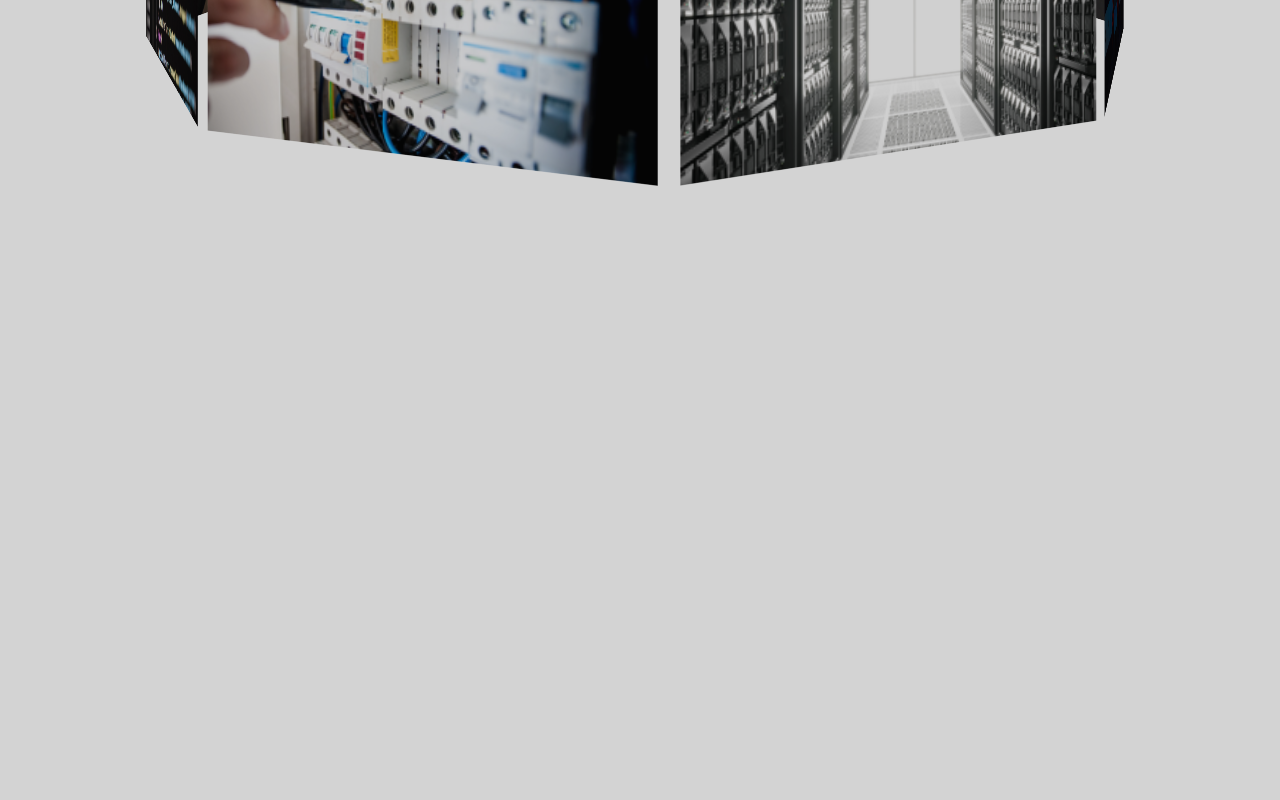
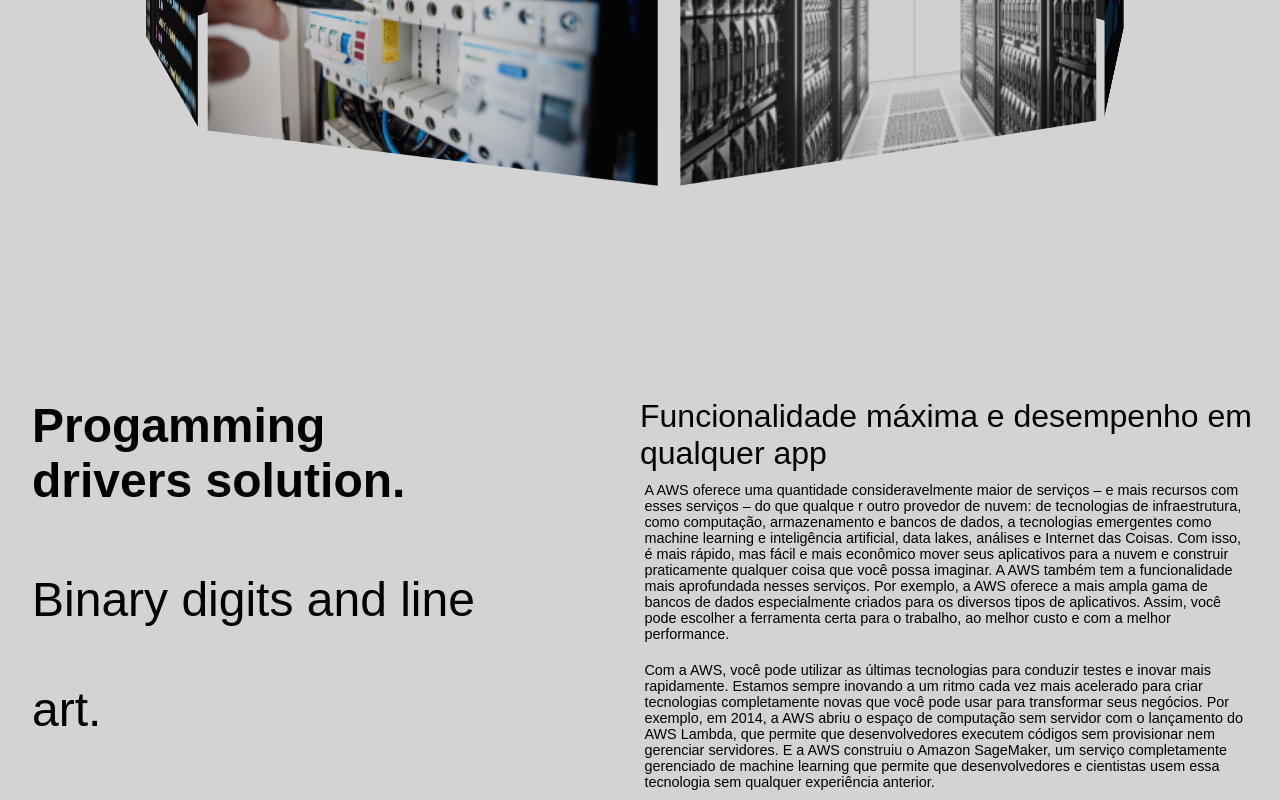
Before and after one commit to Joao-Victor-Medeiros/startup, an Angular app: page /projects in a window 1280 px wide. Shown: the part 402-1202 px from the top of the page. Before the commit the page ends 800 px from the top, so only its background shows below. Built offline with nearby package versions, Linux system fonts and the light colour scheme.

Commit message:
adding new component to projects

```diff
--- a/src/app/projects/projects.component.css
+++ b/src/app/projects/projects.component.css
@@ -58,6 +58,54 @@ span {
   background-image: url("src/assets/caroussel/code.jpeg");
   transform: rotateY(320deg) translateZ(430px); }
 
+.content-left{
+  max-height: 400px;
+  position: absolute;
+  top: 100%;
+  width: 50%;
+  height: 45%;
+}
+
+.fst-title{
+  font-family: "Monrserrat", sans-serif;
+  font-size: 3rem;
+  margin-left: 5%;
+}
+
+.scn-title{
+  font-family: "Monrserrat", sans-serif;
+  font-weight: 300;
+  font-size: 3rem;
+  margin-left: 5%;
+  margin-top: 10%;
+}
+
+.content{
+  max-height: 400px;
+  position: absolute;
+  top: 100%;
+  left: 48%;
+  width: 50%;
+  height: 45%;
+  float: right;
+}
+
+p {
+  text-align: left;
+  font-family: "Monrserrat", sans-serif;
+  font-size: 0.9rem;
+  margin-left: 20px;
+  padding: 10px;
+}
+
+.title{
+  font-family: "Monrserrat", sans-serif;
+  text-align: left;
+  font-size: 2rem;
+  font-weight: 300;
+  margin-left: 4%;
+}
+
 
 
 @keyframes rotate360 {
--- a/src/app/projects/projects.component.html
+++ b/src/app/projects/projects.component.html
@@ -12,3 +12,33 @@
     <div class="carousel__face"><span></span></div>
   </div>
 </div>
+<!--right content-->
+<div class="content-left">
+  <h1 class="fst-title">Progamming <br> drivers solution.</h1>
+  <h2 class="scn-title">Binary digits and line <br><br> art.</h2>
+
+</div>
+
+
+
+<!--right content-->
+<div class="content">
+  <h3 class="title">Funcionalidade máxima e desempenho em qualquer app</h3>
+  <p>A AWS oferece uma quantidade consideravelmente maior de serviços – e mais recursos com esses serviços – do que qualque
+  r outro provedor de nuvem: de tecnologias de infraestrutura, como computação, armazenamento e bancos de dados, a tecnologias
+  emergentes como machine learning e inteligência artificial, data lakes, análises e Internet das Coisas. Com isso, é mais rápido,
+  mas fácil e mais econômico mover seus aplicativos para a nuvem e construir praticamente qualquer coisa que você possa imaginar.
+
+    A AWS também tem a funcionalidade mais aprofundada nesses serviços. Por exemplo, a AWS oferece a mais ampla gama de bancos
+    de dados especialmente criados para os diversos tipos de aplicativos. Assim, você pode escolher a ferramenta certa para o trabalho,
+    ao melhor custo e com a melhor performance.
+  </p>
+
+  <p>Com a AWS, você pode utilizar as últimas tecnologias para conduzir testes e inovar mais rapidamente. Estamos sempre
+    inovando a um ritmo cada vez mais acelerado para criar tecnologias completamente novas que você pode usar para transformar
+    seus negócios. Por exemplo, em 2014, a AWS abriu o espaço de computação sem servidor com o lançamento do AWS Lambda, que permite
+    que desenvolvedores executem códigos sem provisionar nem gerenciar servidores. E a AWS construiu o Amazon SageMaker, um serviço
+    completamente gerenciado de machine learning que permite que desenvolvedores e cientistas usem essa tecnologia sem qualquer
+    experiência anterior.</p>
+
+</div>
```
